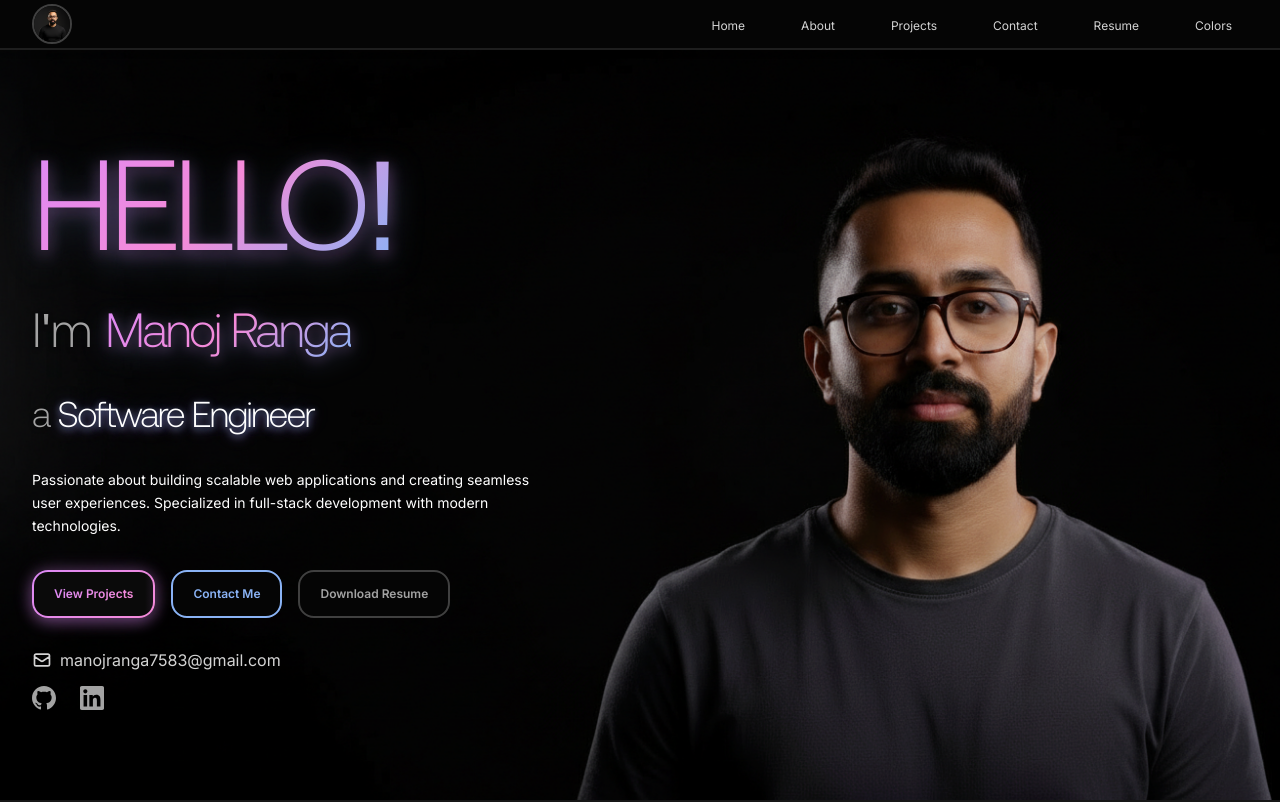
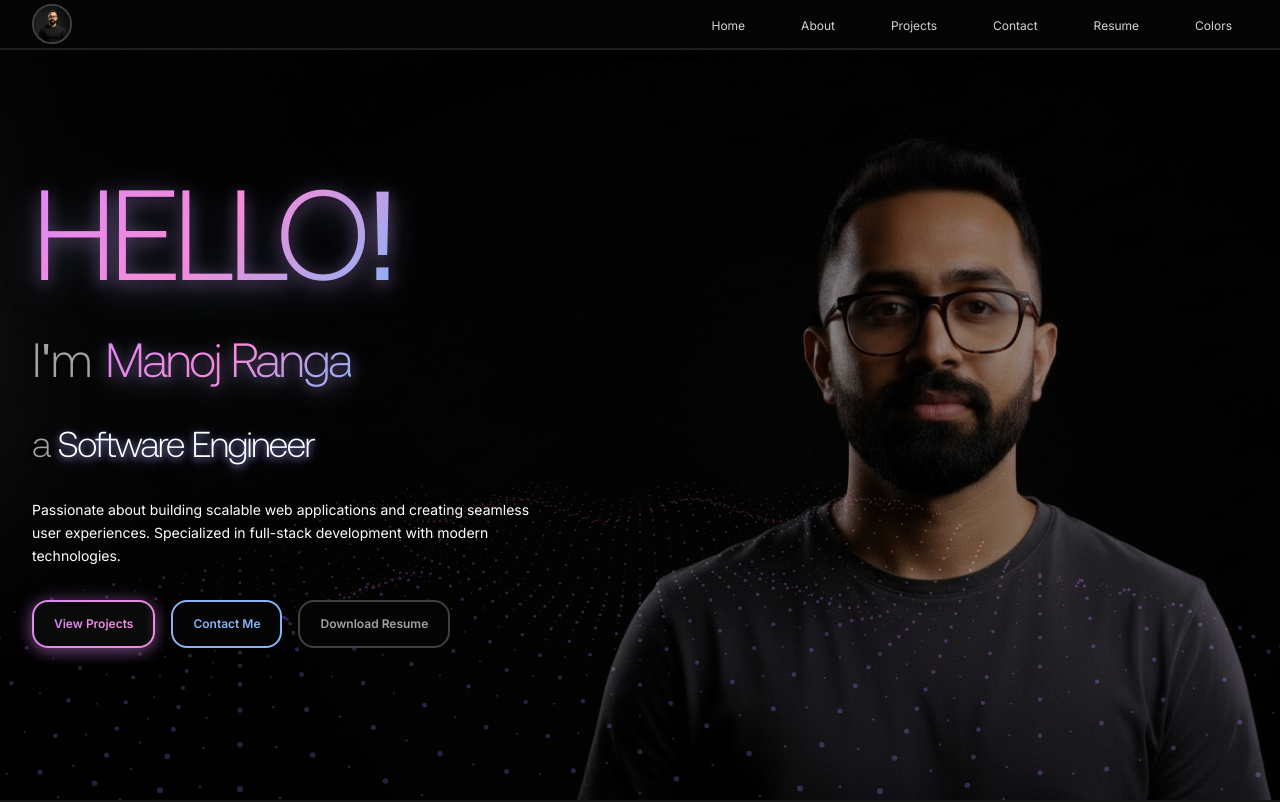
Before and after one commit to kgmanojranga/portfolio-manojranga, a React (Vite) app in the folder client/: page / in a window 1280 px wide. Shown: the top 802 px of the page. Built offline with nearby package versions, Linux system fonts and the light colour scheme.

Commit message:
feat: add hero section scroll animation

```diff
--- a/client/src/components/sections/HeroSection.tsx
+++ b/client/src/components/sections/HeroSection.tsx
@@ -1,23 +1,42 @@
+import { useEffect, useState } from 'react';
 import Container from '../common/Container';
 import heroProfileImage from '../../assets/images/hero-profile-image.png';
 import heroProfileImage2 from '../../assets/images/hero-profile-image-3.png';
 
 const HeroSection = () => {
+  const [scrollOpacity, setScrollOpacity] = useState(0.7);
+
+  useEffect(() => {
+    const handleScroll = () => {
+      const scrollY = window.scrollY;
+      const maxScroll = 500; // Distance to scroll for full fade effect
+
+      // Calculate opacity: starts at 0.6, decreases as you scroll down
+      const newOpacity = Math.max(0, 0.7 - (scrollY / maxScroll) * 0.7);
+      setScrollOpacity(newOpacity);
+    };
+
+    window.addEventListener('scroll', handleScroll);
+    return () => window.removeEventListener('scroll', handleScroll);
+  }, []);
+
   return (
     <div className="min-h-[calc(100vh-var(--navbar-height))] flex items-center py-8 relative">
       {/* Background image for small screens */}
       <div
-        className="absolute inset-0 bg-cover bg-center bg-no-repeat md:hidden"
+        className="absolute inset-0 bg-cover bg-center bg-no-repeat md:hidden transition-opacity duration-100"
         style={{
           backgroundImage: `url(${heroProfileImage2})`,
+          opacity: scrollOpacity,
         }}
       />
 
       {/* Background image for medium and larger screens */}
       <div
-        className="absolute inset-0 bg-cover bg-center bg-no-repeat hidden md:block"
+        className="absolute inset-0 bg-cover bg-center bg-no-repeat hidden md:block transition-opacity duration-100"
         style={{
           backgroundImage: `url(${heroProfileImage})`,
+          opacity: scrollOpacity,
         }}
       />
 
@@ -97,59 +116,59 @@ const HeroSection = () => {
           {/* Quick Links & Email */}
           <div className="flex flex-col items-center md:items-start gap-4 animate-fade-up animation-delay-1000">
             {/* Email */}
-            <a
-              href="mailto:manojranga7583@gmail.com"
-              className="text-neutral-300 hover:text-wave-primary transition-colors text-[14px] sm:text-[16px] flex items-center gap-2"
-            >
-              <svg
-                className="w-5 h-5"
-                fill="none"
-                stroke="currentColor"
-                viewBox="0 0 24 24"
-              >
-                <path
-                  strokeLinecap="round"
-                  strokeLinejoin="round"
-                  strokeWidth={2}
-                  d="M3 8l7.89 5.26a2 2 0 002.22 0L21 8M5 19h14a2 2 0 002-2V7a2 2 0 00-2-2H5a2 2 0 00-2 2v10a2 2 0 002 2z"
-                />
-              </svg>
-              <span>manojranga7583@gmail.com</span>
-            </a>
+            {/*<a*/}
+            {/*  href="mailto:manojranga7583@gmail.com"*/}
+            {/*  className="text-neutral-300 hover:text-wave-primary transition-colors text-[14px] sm:text-[16px] flex items-center gap-2"*/}
+            {/*>*/}
+            {/*  <svg*/}
+            {/*    className="w-5 h-5"*/}
+            {/*    fill="none"*/}
+            {/*    stroke="currentColor"*/}
+            {/*    viewBox="0 0 24 24"*/}
+            {/*  >*/}
+            {/*    <path*/}
+            {/*      strokeLinecap="round"*/}
+            {/*      strokeLinejoin="round"*/}
+            {/*      strokeWidth={2}*/}
+            {/*      d="M3 8l7.89 5.26a2 2 0 002.22 0L21 8M5 19h14a2 2 0 002-2V7a2 2 0 00-2-2H5a2 2 0 00-2 2v10a2 2 0 002 2z"*/}
+            {/*    />*/}
+            {/*  </svg>*/}
+            {/*  <span>manojranga7583@gmail.com</span>*/}
+            {/*</a>*/}
 
             {/* Social Links */}
-            <div className="flex gap-6">
-              <a
-                href="https://github.com/kgmanojranga"
-                target="_blank"
-                rel="noopener noreferrer"
-                className="text-neutral-400 hover:text-wave-primary transition-colors"
-                aria-label="GitHub"
-              >
-                <svg
-                  className="w-6 h-6"
-                  fill="currentColor"
-                  viewBox="0 0 24 24"
-                >
-                  <path d="M12 0c-6.626 0-12 5.373-12 12 0 5.302 3.438 9.8 8.207 11.387.599.111.793-.261.793-.577v-2.234c-3.338.726-4.033-1.416-4.033-1.416-.546-1.387-1.333-1.756-1.333-1.756-1.089-.745.083-.729.083-.729 1.205.084 1.839 1.237 1.839 1.237 1.07 1.834 2.807 1.304 3.492.997.107-.775.418-1.305.762-1.604-2.665-.305-5.467-1.334-5.467-5.931 0-1.311.469-2.381 1.236-3.221-.124-.303-.535-1.524.117-3.176 0 0 1.008-.322 3.301 1.23.957-.266 1.983-.399 3.003-.404 1.02.005 2.047.138 3.006.404 2.291-1.552 3.297-1.23 3.297-1.23.653 1.653.242 2.874.118 3.176.77.84 1.235 1.911 1.235 3.221 0 4.609-2.807 5.624-5.479 5.921.43.372.823 1.102.823 2.222v3.293c0 .319.192.694.801.576 4.765-1.589 8.199-6.086 8.199-11.386 0-6.627-5.373-12-12-12z" />
-                </svg>
-              </a>
-              <a
-                href="https://www.linkedin.com/in/manoj-ranga-76531416b"
-                target="_blank"
-                rel="noopener noreferrer"
-                className="text-neutral-400 hover:text-wave-primary transition-colors"
-                aria-label="LinkedIn"
-              >
-                <svg
-                  className="w-6 h-6"
-                  fill="currentColor"
-                  viewBox="0 0 24 24"
-                >
-                  <path d="M20.447 20.452h-3.554v-5.569c0-1.328-.027-3.037-1.852-3.037-1.853 0-2.136 1.445-2.136 2.939v5.667H9.351V9h3.414v1.561h.046c.477-.9 1.637-1.85 3.37-1.85 3.601 0 4.267 2.37 4.267 5.455v6.286zM5.337 7.433c-1.144 0-2.063-.926-2.063-2.065 0-1.138.92-2.063 2.063-2.063 1.14 0 2.064.925 2.064 2.063 0 1.139-.925 2.065-2.064 2.065zm1.782 13.019H3.555V9h3.564v11.452zM22.225 0H1.771C.792 0 0 .774 0 1.729v20.542C0 23.227.792 24 1.771 24h20.451C23.2 24 24 23.227 24 22.271V1.729C24 .774 23.2 0 22.222 0h.003z" />
-                </svg>
-              </a>
-            </div>
+            {/*<div className="flex gap-6">*/}
+            {/*  <a*/}
+            {/*    href="https://github.com/kgmanojranga"*/}
+            {/*    target="_blank"*/}
+            {/*    rel="noopener noreferrer"*/}
+            {/*    className="text-neutral-400 hover:text-wave-primary transition-colors"*/}
+            {/*    aria-label="GitHub"*/}
+            {/*  >*/}
+            {/*    <svg*/}
+            {/*      className="w-6 h-6"*/}
+            {/*      fill="currentColor"*/}
+            {/*      viewBox="0 0 24 24"*/}
+            {/*    >*/}
+            {/*      <path d="M12 0c-6.626 0-12 5.373-12 12 0 5.302 3.438 9.8 8.207 11.387.599.111.793-.261.793-.577v-2.234c-3.338.726-4.033-1.416-4.033-1.416-.546-1.387-1.333-1.756-1.333-1.756-1.089-.745.083-.729.083-.729 1.205.084 1.839 1.237 1.839 1.237 1.07 1.834 2.807 1.304 3.492.997.107-.775.418-1.305.762-1.604-2.665-.305-5.467-1.334-5.467-5.931 0-1.311.469-2.381 1.236-3.221-.124-.303-.535-1.524.117-3.176 0 0 1.008-.322 3.301 1.23.957-.266 1.983-.399 3.003-.404 1.02.005 2.047.138 3.006.404 2.291-1.552 3.297-1.23 3.297-1.23.653 1.653.242 2.874.118 3.176.77.84 1.235 1.911 1.235 3.221 0 4.609-2.807 5.624-5.479 5.921.43.372.823 1.102.823 2.222v3.293c0 .319.192.694.801.576 4.765-1.589 8.199-6.086 8.199-11.386 0-6.627-5.373-12-12-12z" />*/}
+            {/*    </svg>*/}
+            {/*  </a>*/}
+            {/*  <a*/}
+            {/*    href="https://www.linkedin.com/in/manoj-ranga-76531416b"*/}
+            {/*    target="_blank"*/}
+            {/*    rel="noopener noreferrer"*/}
+            {/*    className="text-neutral-400 hover:text-wave-primary transition-colors"*/}
+            {/*    aria-label="LinkedIn"*/}
+            {/*  >*/}
+            {/*    <svg*/}
+            {/*      className="w-6 h-6"*/}
+            {/*      fill="currentColor"*/}
+            {/*      viewBox="0 0 24 24"*/}
+            {/*    >*/}
+            {/*      <path d="M20.447 20.452h-3.554v-5.569c0-1.328-.027-3.037-1.852-3.037-1.853 0-2.136 1.445-2.136 2.939v5.667H9.351V9h3.414v1.561h.046c.477-.9 1.637-1.85 3.37-1.85 3.601 0 4.267 2.37 4.267 5.455v6.286zM5.337 7.433c-1.144 0-2.063-.926-2.063-2.065 0-1.138.92-2.063 2.063-2.063 1.14 0 2.064.925 2.064 2.063 0 1.139-.925 2.065-2.064 2.065zm1.782 13.019H3.555V9h3.564v11.452zM22.225 0H1.771C.792 0 0 .774 0 1.729v20.542C0 23.227.792 24 1.771 24h20.451C23.2 24 24 23.227 24 22.271V1.729C24 .774 23.2 0 22.222 0h.003z" />*/}
+            {/*    </svg>*/}
+            {/*  </a>*/}
+            {/*</div>*/}
           </div>
         </div>
       </Container>
```
